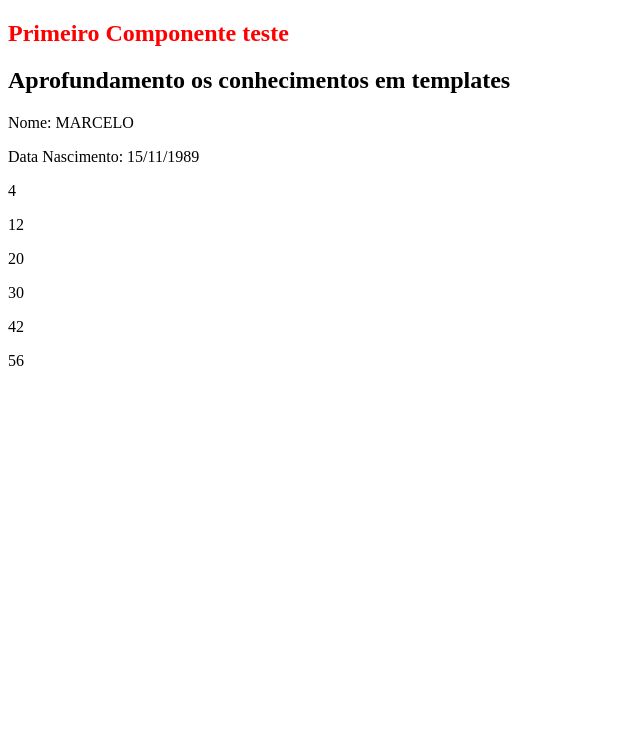
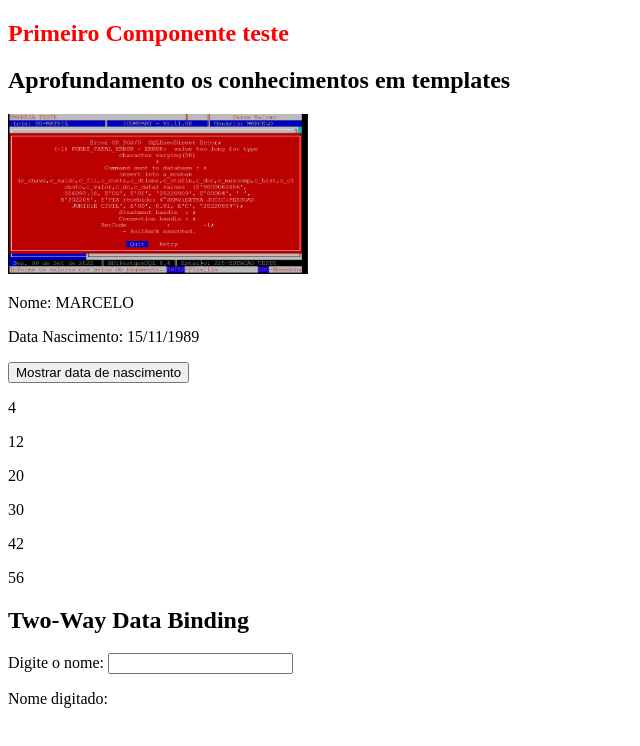
Before and after one commit to marcelodias89/angular, an Angular app: page / in a window 1280 px wide. Shown: the top 746 px of the page, without its empty margins (0-640 px from the left). Built offline with nearby package versions, Linux system fonts and the light colour scheme.

Commit message:
aulas 4d, 4e

```diff
--- a/src/app/app.component.html
+++ b/src/app/app.component.html
@@ -1,3 +1,4 @@
 <app-primeiro-componente></app-primeiro-componente>
 <app-segundo-componente></app-segundo-componente>
 <app-pipe-customizado></app-pipe-customizado>
+<app-two-way-data-binding></app-two-way-data-binding>
--- a/src/app/segundo-componente/segundo-componente.component.html
+++ b/src/app/segundo-componente/segundo-componente.component.html
@@ -1,3 +1,5 @@
 <h2>Aprofundamento os conhecimentos em templates</h2>
+<img [src] = "urlImagem" width="300">
 <p>Nome: {{ nome | uppercase }}</p>
 <p>Data Nascimento: {{ dataNascimento | date: "dd/MM/yyyy"}}</p>
+<button (click)="mostrarDataNascimento()" type="button">Mostrar data de nascimento</button>
--- a/src/app/segundo-componente/segundo-componente.component.ts
+++ b/src/app/segundo-componente/segundo-componente.component.ts
@@ -9,4 +9,9 @@
 
   nome = "Marcelo";
   dataNascimento = "1989-11-15";
+  urlImagem = "/assets/teste.png";
+
+  mostrarDataNascimento(){
+    alert(`A data de nascimento do Marcelo é: ${this.dataNascimento}`)
+  }
 }
--- /dev/null
+++ b/src/app/two-way-data-binding/two-way-data-binding.component.html
@@ -0,0 +1,4 @@
+<h2>Two-Way Data Binding</h2>
+<label for="nome">Digite o nome: </label>
+<input type="text" [(ngModel)]="nome">
+<p>Nome digitado: {{nome}}</p>
--- /dev/null
+++ b/src/app/two-way-data-binding/two-way-data-binding.component.ts
@@ -0,0 +1,10 @@
+import { Component } from '@angular/core';
+
+@Component({
+  selector: 'app-two-way-data-binding',
+  templateUrl: './two-way-data-binding.component.html',
+  styleUrls: ['./two-way-data-binding.component.css']
+})
+export class TwoWayDataBindingComponent {
+  nome = "";
+}
```
Also changed, not shown: src/app/app.module.ts (+6 -2 lines), src/app/two-way-data-binding/two-way-data-binding.component.css (added), src/assets/teste.png (added), 1 other file (tests, documents, lock files or other folders).
